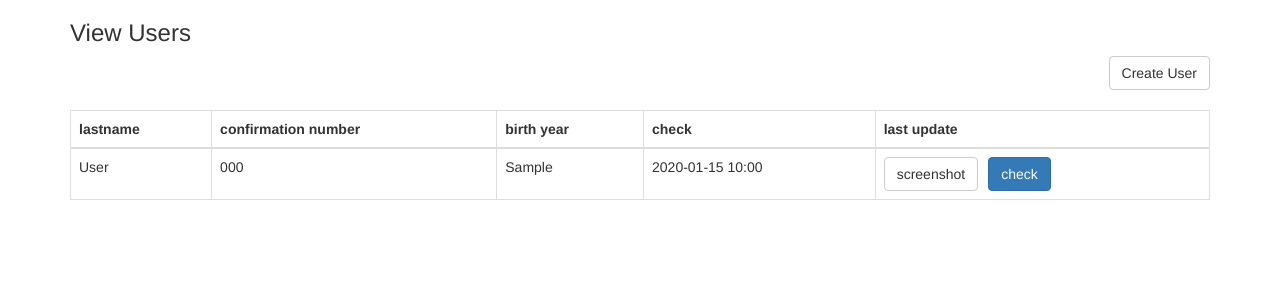
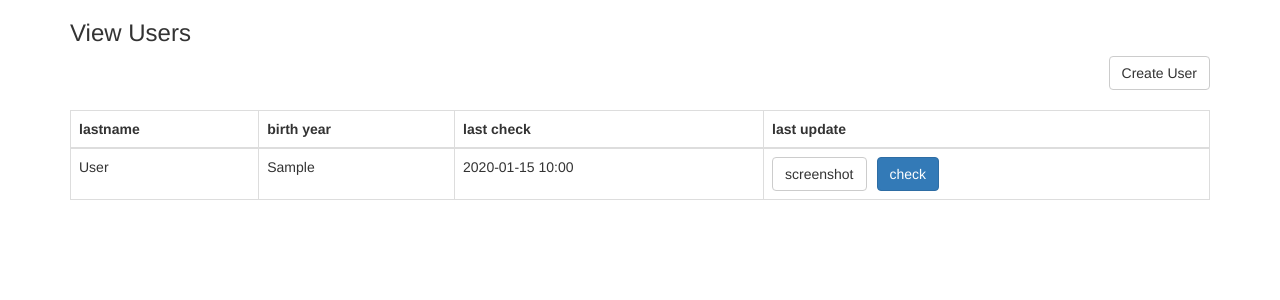
Before and after one commit to amir734jj/dv-lottery-check, a Flask app: page / in a window 1280 px wide. Shown: the top 300 px of the page. Run offline with Flask 3, Linux system fonts and the light colour scheme; tables that the repository leaves empty hold one stand-in row (values such as "Sample post"); some libraries are stand-ins or nearby versions.

Commit message:
updated template

```diff
--- a/templates/index.html.jinja
+++ b/templates/index.html.jinja
@@ -11,9 +11,8 @@
   <thead>
     <tr>
       <th>lastname</th>
-        <th>confirmation number</th>
       <th>birth year</th>
-        <th>check</th>
+      <th>last check</th>
       <th>last update</th>
     </tr>
   </thead>
@@ -21,7 +20,6 @@
     {%for user in users%}
     <tr>
       <td>{{ user.lastname }}</td>
-        <td>{{ user.confirmation_number }}</td>
       <td>{{ user.birth_year }}</td>
       <td>
         {% if user.last_update %}
@@ -32,7 +30,8 @@
       </td>
       <td>
         {% if user.screenshot %}
-          <a class="btn btn-default" href="/user/screenshot/{{user.user_id}}" style="margin-right: 1rem; "> screenshot </button>
+        <a class="btn btn-default" href="/user/screenshot/{{user.user_id}}" style="margin-right: 1rem; "> screenshot
+          </button>
           {% endif %}
 
           <a class="btn btn-primary" href="/check/{{user.user_id}}">check</button>
```
Lines whose indentation alone changed are shown as unchanged.
